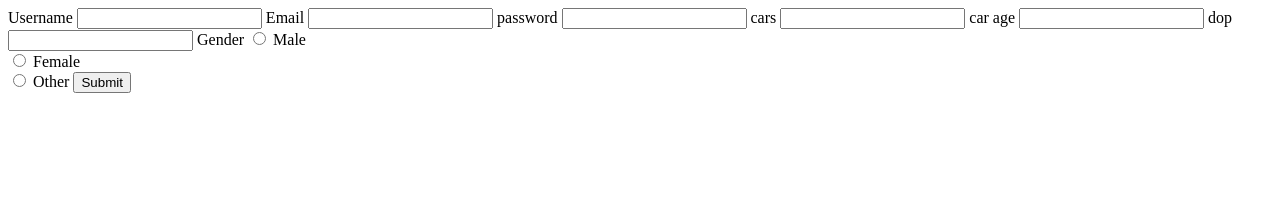
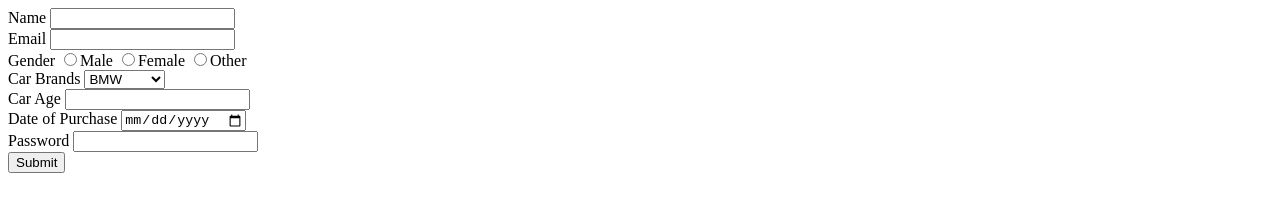
Before and after one commit to acciojob/car-insurance-form-DevshriS, a website: page main.html in a window 1280 px wide. Drawn offline with Linux system fonts and the light colour scheme.

Commit message:
initial commit2

```diff
--- a/main.html
+++ b/main.html
@@ -7,34 +7,41 @@
 </head>
 
 <body>
+	<form method ="post">
+		<label for ="name">Name</label>
+		<input type = "text" id = "name" required>
+		<br>
+		<label for="email">Email</label>
+		<input type ="email" id="email" required>
+		<br>
+		<label for="gender">Gender</label>
+		<input type ="radio" name ="gender" value ="male" required>Male
+		<input type ="radio" name ="gender" value ="female" required>Female
+		<input type ="radio" name ="gender" value ="other" required>Other
+<br>
+		<label for ="cars">Car Brands</label>
+		<select id ="cars" required>
+			<option value ="bmw">BMW</option>
+		   <option value ="audi">Audi</option>
+			<option value ="mercedez">Mercedez</option>
+		</select>
+		<br>
+		<label for = "carage">Car Age</label>
+		<input type= "number" id ="carage" required>
+		<br>
+		<label for = "dop">Date of Purchase</label>
+		<input type ="date" id ="dop" required>
+		<br>
+		<label for = "password">Password</label>
+		<input type="password" id ="password" required>
+        <br>
+		<button type = "submit">Submit</button>
+	</form>
+
 
 	<!-- the entire body must be written by student -->
     <script type="text/javascript" src="./script.js">
 </script>
-<form  method="post">
-  <label for="name" >Username</label>
-  <input type="text" id="name" required/>
-
-   <label for="email" >Email</label>
-  <input type="email" id="email" required/>
-
-	 <label for="password" >password</label>
-  <input type="password" id="password" required/>
-
-	 <label for="cars" >cars</label>
-  <input type="text" id="cars"  required/>
-
-	 <label for="carage" >car age</label>
-  <input type="text" id="carage" name="carage" required/>
-
-	<label for="dop" >dop</label>
-  <input type="text" id="dop" name="dop" required/>
-		 <label for="gender" id="gender" >Gender</label>
-  <input type="radio" name="gender" value="male"> Male<br>
-<input type="radio" name="gender" value="female"> Female<br>
-<input type="radio" name="gender" value="other"> Other
-  <button type="submit" id="submit">Submit</button>
-</form>
 
 </body>
 
```
